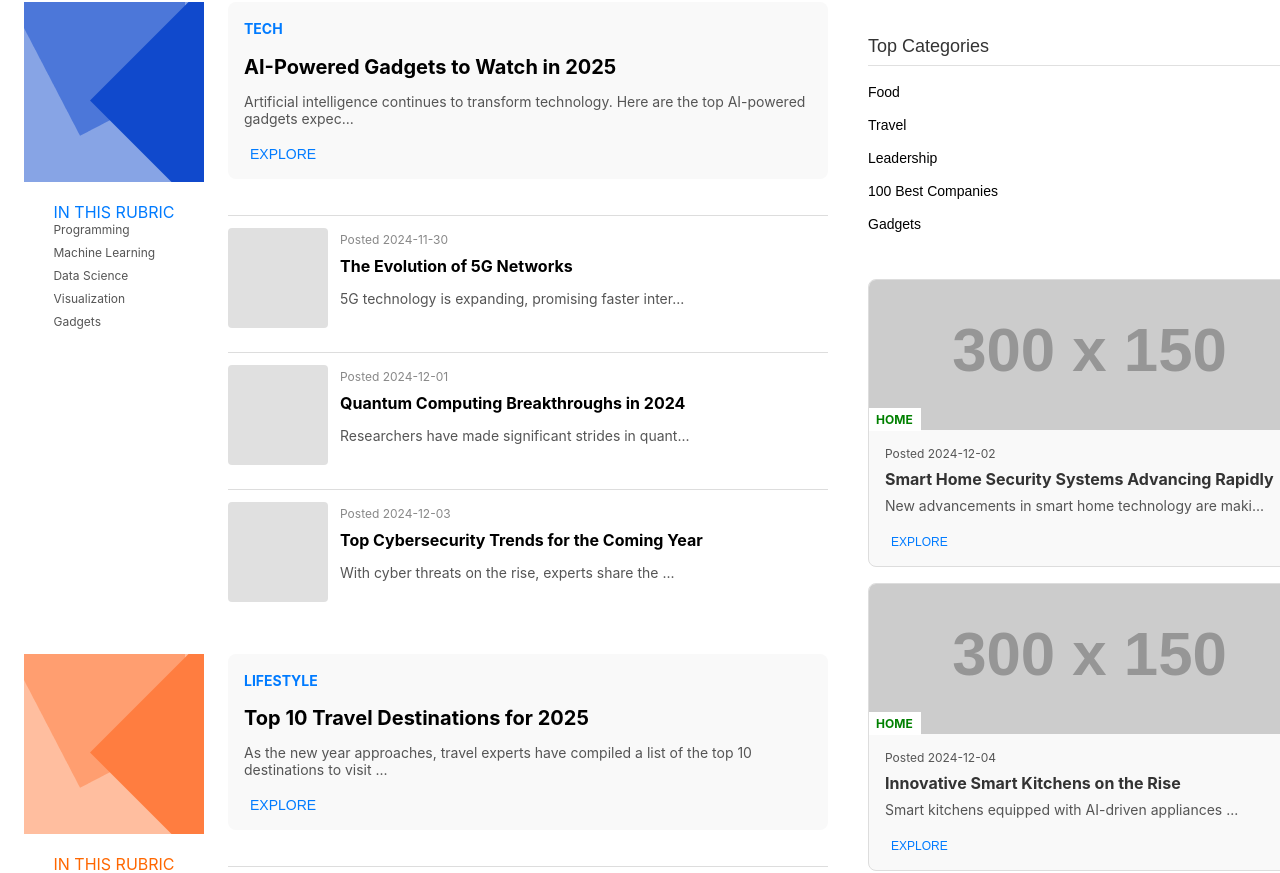
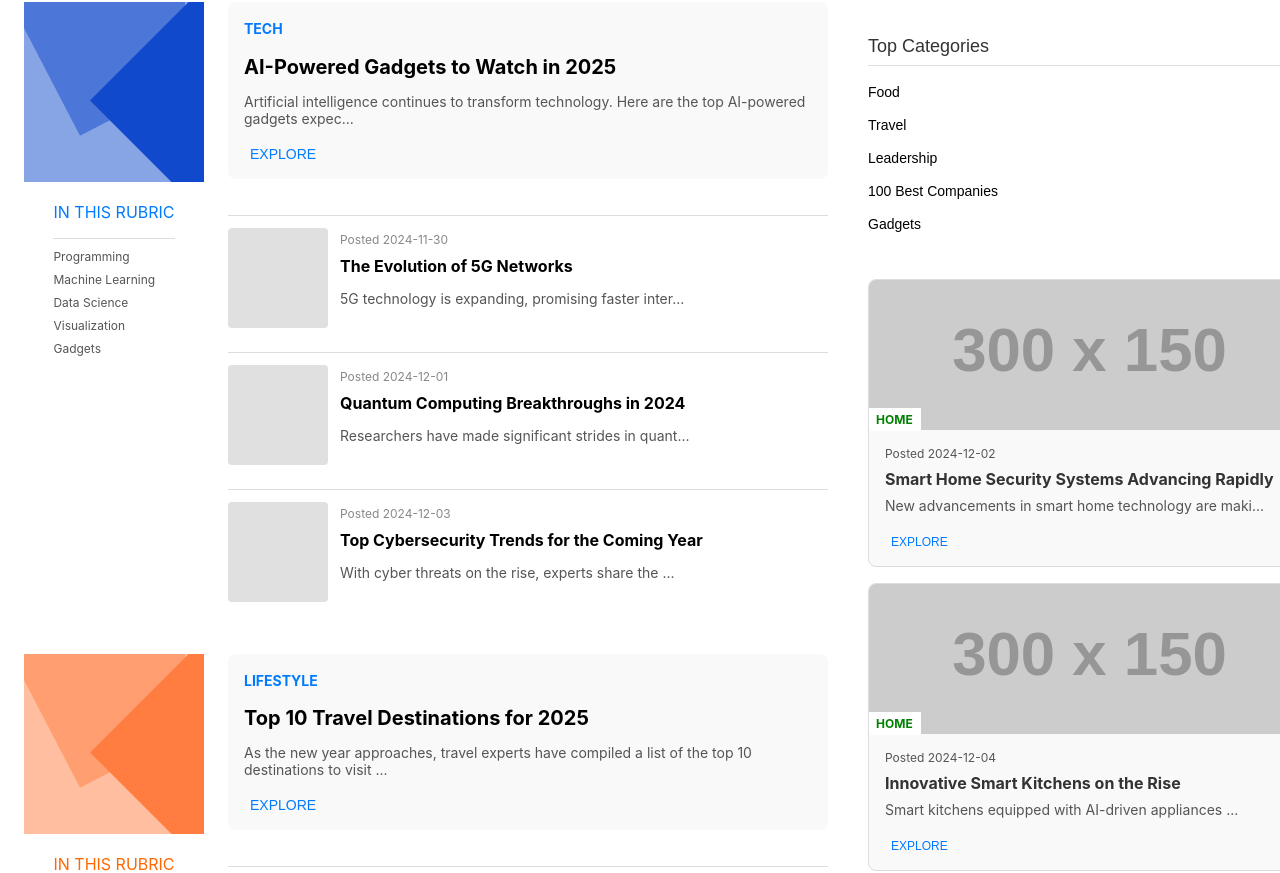
Before and after one commit to Wowaxur/online_magazine1, a React (Create React App) app: page /#/Magazine in a window 1280 px wide. Shown: the part 836-1709 px from the top of the page. Built offline with nearby package versions, Linux system fonts and the light colour scheme.

Commit message:
some fixes

```diff
--- a/src/components/Pages/onlineMagazine/mainContent/MainNewsBlock/mainContentBlock/logoWithRubric/LogoWithRubric.module.css
+++ b/src/components/Pages/onlineMagazine/mainContent/MainNewsBlock/mainContentBlock/logoWithRubric/LogoWithRubric.module.css
@@ -31,11 +31,18 @@
     height: auto;
 }
 .rubricList {
+    border-top: 1px solid #ddd;
+    padding: 10px 0 0 0;
     list-style: none;
-    padding: 0;
     margin: 0;
 }
-
+.title{
+}
+.rubricBlock{
+    display: flex;
+    flex-direction: column;
+    gap: 16px;
+}
 .rubricItem {
     font-size: 12px;
     color: #555;
--- a/src/components/Pages/onlineMagazine/mainContent/MainNewsBlock/mainContentBlock/mainContentBlock.tsx
+++ b/src/components/Pages/onlineMagazine/mainContent/MainNewsBlock/mainContentBlock/mainContentBlock.tsx
@@ -19,12 +19,10 @@ const MainContentBlock = () => {
         <div className={styles.container}>
             {categories.map((category) => {
                 const style = categoryStyles[category];
-
                 if (!style) {
                     console.error(`Style for category "${category}" is not defined.`);
                     return null;
                 }
-
                 return (
                     <div key={category} className={styles.categoryBlock}>
                         <LogoWithRubric
--- a/src/components/Pages/onlineMagazine/mainContent/MainNewsBlock/rightSideBar/popular/popular.tsx
+++ b/src/components/Pages/onlineMagazine/mainContent/MainNewsBlock/rightSideBar/popular/popular.tsx
@@ -1,5 +1,6 @@
 import React from "react";
 import styles from "./popular.module.css";
+import {getCategoryClass} from "../../../PopularStylesHelper";
 
 type NewsItem = {
     id: number;
@@ -39,27 +40,7 @@ function getRandomNewsSet(news: NewsItem[], count: number): NewsItem[] {
     return selectedNews;
 }
 
-// Функция для определения класса цвета по категории
-const getCategoryClass = (category: string): string => {
-    switch (category.toUpperCase()) {
-        case "TECH":
-            return styles.tech;
-        case "POLITICS":
-            return styles.politics;
-        case "HOME":
-            return styles.home;
-        case "HUMANS":
-            return styles.human;
-        case "STARTUPS":
-            return styles.startups;
-        case "HEALTH":
-            return styles.health;
-        case "LIFESTYLE":
-            return styles.lifestyle;
-        default:
-            return "";
-    }
-};
+
 
 const Popular = ({ news }: PopularProps) => {
     const randomNews = getRandomNewsSet(news, 9);
--- /dev/null
+++ b/src/components/Pages/onlineMagazine/mainContent/PopularStylesHelper.tsx
@@ -0,0 +1,22 @@
+import styles from "./MainNewsBlock/rightSideBar/popular/popular.module.css";
+
+export const getCategoryClass = (category: string): string => {
+    switch (category.toUpperCase()) {
+        case "TECH":
+            return styles.tech;
+        case "POLITICS":
+            return styles.politics;
+        case "HOME":
+            return styles.home;
+        case "HUMANS":
+            return styles.human;
+        case "STARTUPS":
+            return styles.startups;
+        case "HEALTH":
+            return styles.health;
+        case "LIFESTYLE":
+            return styles.lifestyle;
+        default:
+            return "";
+    }
+}
```
